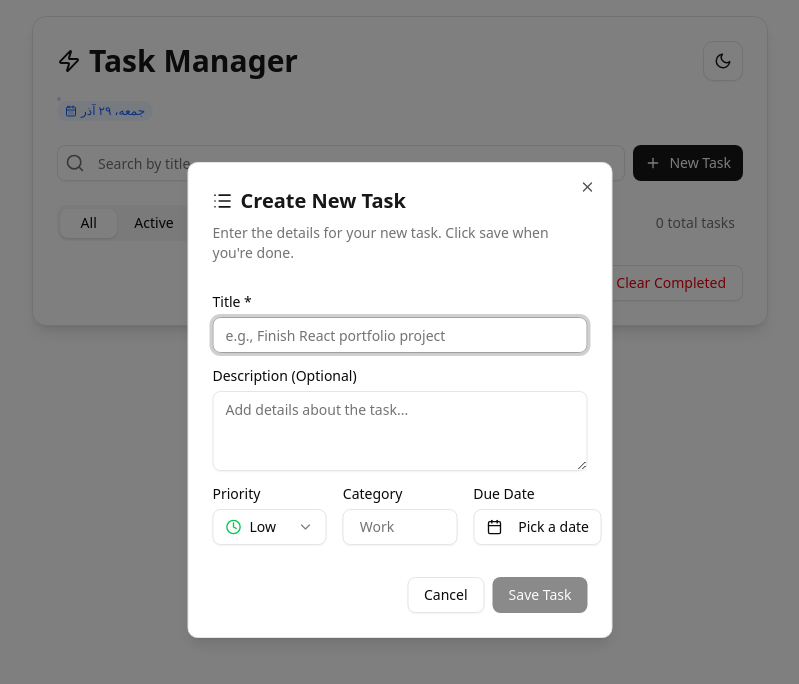
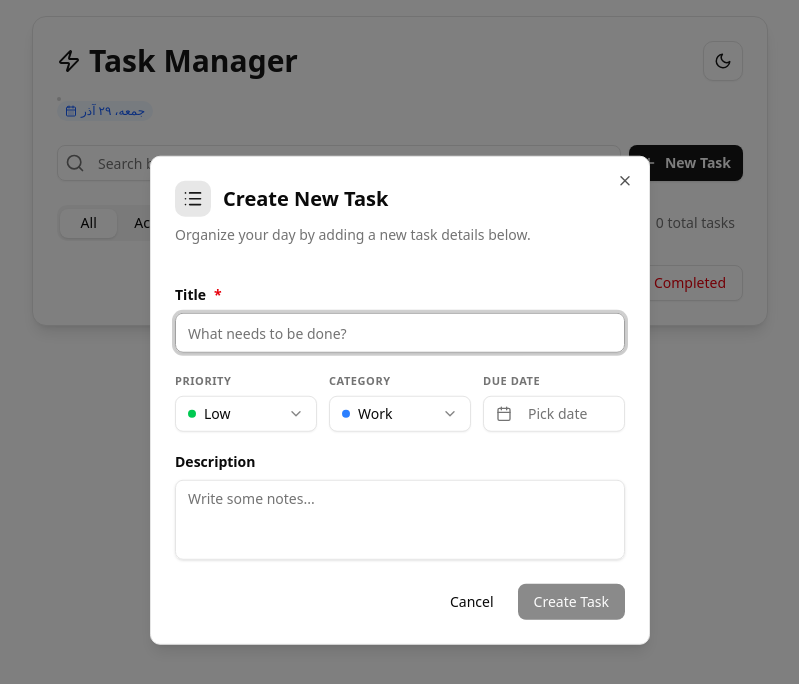
Before and after one commit to siamand-shirzad/todo, a React (Vite) app: page / in a window 1280 px wide. Both pictures are taken after a click on the button "New Task". Shown: the top 684 px of the page, without its empty margins (240-1039 px from the left). Built offline with nearby package versions, Linux system fonts and the light colour scheme.

Commit message:
feat : adding calender and category

```diff
--- a/src/components/CreateTaskDialog.jsx
+++ b/src/components/CreateTaskDialog.jsx
@@ -1,7 +1,8 @@
 import * as React from 'react';
-import { Plus, Clock, List, Calendar, ChevronDown, Check } from 'lucide-react';
+import { Plus, Calendar as CalendarIcon, List, ChevronDown, Check } from 'lucide-react';
+import { format } from 'date-fns';
 
-// فرض بر این است که این کامپوننت‌ها از shadcn/ui وارد شده‌اند:
+import { cn } from '@/lib/utils';
 import {
   Dialog,
   DialogContent,
@@ -16,34 +17,35 @@ import { Input } from '@/components/ui/input';
 import { Label } from '@/components/ui/label';
 import { Textarea } from '@/components/ui/textarea';
 import { Popover, PopoverContent, PopoverTrigger } from '@/components/ui/popover';
-import { Command, CommandEmpty, CommandGroup, CommandInput, CommandItem } from '@/components/ui/command';
+import { Calendar } from '@/components/ui/calendar';
 import useTodoStore from '@/store/useTodoStore';
 
 const priorities = [
-  { value: 'low', label: 'Low', icon: Clock, color: 'text-green-500' },
-  { value: 'medium', label: 'Medium', icon: Clock, color: 'text-yellow-500' },
-  { value: 'high', label: 'High', icon: Clock, color: 'text-red-500' }
+  { value: 'low', label: 'Low', color: 'bg-green-500' },
+  { value: 'medium', label: 'Medium', color: 'bg-yellow-500' },
+  { value: 'high', label: 'High', color: 'bg-red-500' }
 ];
-
 const categories = [
-  { value: 'work', label: 'Work' },
-  { value: 'personal', label: 'Personal' },
-  { value: 'learning', label: 'Learning' },
-  { value: 'other', label: 'Other' }
+  { value: 'work', label: 'Work', color: 'bg-blue-500' },
+  { value: 'personal', label: 'Personal', color: 'bg-purple-500' },
+  { value: 'learning', label: 'Learning', color: 'bg-indigo-500' },
+  { value: 'other', label: 'Other', color: 'bg-gray-500' }
 ];
 
 export function CreateTaskDialog() {
-  const addTask = useTodoStore((state) => state.addTask);
+  const addTask = useTodoStore(state => state.addTask);
   const [open, setOpen] = React.useState(false);
 
+  // فرم استیت‌ها (Form States)
   const [title, setTitle] = React.useState('');
   const [description, setDescription] = React.useState('');
-  const [priority, setPriority] = React.useState(priorities[0]); // Low as default
-  const [category, setCategory] = React.useState(categories[0]); // Work as default
-  const [dueDate, setDueDate] = React.useState(null); // Calendar state needed here
+  const [priority, setPriority] = React.useState(priorities[0]);
+  const [category, setCategory] = React.useState(categories[0]);
+  const [dueDate, setDueDate] = React.useState(null);
 
-  const handleSave = () => {
-    if (!title.trim()) return; // Title is required
+  const handleSave = e => {
+    e.preventDefault();
+    if (!title.trim()) return;
 
     const newTask = {
       id: Date.now(),
@@ -55,11 +57,14 @@ export function CreateTaskDialog() {
       completed: false,
       createdAt: Date.now()
     };
-    console.log(newTask);
-    addTask(newTask)
 
+    addTask(newTask);
+
+    // ریست کردن فرم بعد از ذخیره
     setTitle('');
     setDescription('');
+    setPriority(priorities[0]);
+    setCategory(categories[0]);
     setDueDate(null);
     setOpen(false);
   };
@@ -67,114 +72,143 @@ export function CreateTaskDialog() {
   return (
     <Dialog open={open} onOpenChange={setOpen}>
       <DialogTrigger asChild>
-        <Button size='' className="bg-primary text-primary-foreground hover:bg-primary/90">
-          <Plus className="h-4 w-4 " />
+        <Button className="gap-2 shadow-sm font-semibold">
+          <Plus className="h-4 w-4" />
           New Task
         </Button>
       </DialogTrigger>
 
-       <DialogContent className="sm:max-w-[425px]">
-        <DialogHeader>
-          <DialogTitle className="flex items-center text-xl text-primary">
-            <List className="h-5 w-5 mr-2" />
+      <DialogContent
+        className="sm:max-w-[500px] p-0 overflow-hidden  data-[state=open]:animate-scale-fade-in data-[state=closed]:animate-scale-fade-out ">
+        <DialogHeader className="p-6 pb-0">
+          <DialogTitle className="flex items-center text-xl gap-3">
+            <div className="p-2 bg-primary/10 rounded-lg">
+              <List className="h-5 w-5 text-primary" />
+            </div>
             Create New Task
           </DialogTitle>
-          <DialogDescription>Enter the details for your new task. Click save when you're done.</DialogDescription>
+          <DialogDescription>Organize your day by adding a new task details below.</DialogDescription>
         </DialogHeader>
-
-        <div className="grid gap-4 py-4">
-          {/* Title Field */}
+        <form onSubmit={handleSave}>
+          <div className="p-6 grid gap-5">
             <div className="grid gap-2">
-            <Label htmlFor="title">Title *</Label>
+              <Label htmlFor="title" className="text-sm font-semibold">
+                Title <span className="text-destructive">*</span>
+              </Label>
               <Input
                 id="title"
-              placeholder="e.g., Finish React portfolio project"
+                placeholder="What needs to be done?"
                 value={title}
                 onChange={e => setTitle(e.target.value)}
-              className="col-span-3"
+                className="h-10 shadow-sm"
+                autoFocus
               />
             </div>
 
-          {/* Description Field */}
-          <div className="grid gap-2">
-            <Label htmlFor="description">Description (Optional)</Label>
-            <Textarea
-              id="description"
-              placeholder="Add details about the task..."
-              value={description}
-              onChange={e => setDescription(e.target.value)}
-              className="col-span-3 min-h-20"
-            />
-          </div>
-
-          {/* Priority, Category, and Due Date Row */}
-          <div className="grid grid-cols-3 gap-4">
-            {/* Priority Selection (Combobox/Popover) */}
-            <div className="grid gap-2 col-span-1">
-              <Label>Priority</Label>
+            {/* ردیف تنظیمات سه تایی */}
+            <div className="grid grid-cols-1 sm:grid-cols-3 gap-3">
+              {/* Priority */}
+              <div className="grid gap-1.5">
+                <Label className="text-[11px] uppercase tracking-wider text-muted-foreground font-bold">Priority</Label>
                 <Popover>
                   <PopoverTrigger asChild>
-                  <Button variant="outline" role="combobox" className="justify-between h-9">
-                    <div className="flex items-center">
-                      <priority.icon className={`mr-2 h-4 w-4 ${priority.color}`} />
+                    <Button variant="outline" className="justify-between h-9 px-3 font-normal">
+                      <div className="flex items-center gap-2">
+                        <div className={cn('h-2 w-2 rounded-full', priority.color)} />
                         {priority.label}
                       </div>
-                    <ChevronDown className="ml-2 h-4 w-4 shrink-0 opacity-50" />
+                      <ChevronDown className="h-3 w-3 opacity-50" />
                     </Button>
                   </PopoverTrigger>
-                <PopoverContent className="w-[180px] p-2">
-                  <div className="flex flex-col">
+                  <PopoverContent className="w-[140px] p-1 " align="start">
                     {priorities.map(p => (
                       <button
                         key={p.value}
                         onClick={() => setPriority(p)}
-                        className="flex flex-row items-center justify-center    px-2 py-1.5 rounded hover:bg-accent text-sm">
-                        <p.icon className={`order-2 h-4 w-4 ${p.color}`} />
+                        className="flex items-center w-full gap-2 px-2 py-1.5 rounded-sm text-sm hover:bg-accent transition-colors">
+                        <div className={cn('h-2 w-2 rounded-full', p.color)} />
                         {p.label}
-
-                        {priority.value === p.value && <Check className="mr-auto order-1 h-4 w-4" />}
+                        {priority.value === p.value && <Check className="ml-auto h-3 w-3" />}
                       </button>
                     ))}
-                  </div>
                   </PopoverContent>
                 </Popover>
               </div>
 
-            {/* Category Selection (Combobox/Popover) */}
-            <div className="grid gap-2 col-span-1">
-              <Label>Category</Label>
-              <Button variant="outline" className="justify-between h-9 text-muted-foreground">
+              {/* Category */}
+              <div className="grid gap-1.5">
+                <Label className="text-[11px] uppercase tracking-wider text-muted-foreground font-bold">Category</Label>
+                <Popover>
+                  <PopoverTrigger asChild>
+                    <Button variant="outline" className="justify-between h-9 px-3 font-normal">
+                      <div className="flex items-center gap-2">
+                        <div className={cn('h-2 w-2 rounded-full', category.color)} />
                         {category.label}
+                      </div>
+                      <ChevronDown className="h-3 w-3 opacity-50" />
                     </Button>
+                  </PopoverTrigger>
+                  <PopoverContent className="w-[140px] p-1" align="start">
+                    {categories.map(c => (
+                      <button
+                        key={c.value}
+                        onClick={() => setCategory(c)}
+                        className="flex items-center w-full gap-2 px-2 py-1.5 rounded-sm text-sm hover:bg-accent transition-colors">
+                        <div className={cn('h-2 w-2 rounded-full', c.color)} />
+                        {c.label}
+                        {category.value === c.value && <Check className="ml-auto h-3 w-3" />}
+                      </button>
+                    ))}
+                  </PopoverContent>
+                </Popover>
               </div>
 
-            {/* Due Date (Calendar/Popover) - نیاز به کامپوننت Calendar از shadcn */}
-            <div className="grid gap-2 col-span-1">
-              <Label>Due Date</Label>
+              {/* Date Picker */}
+              <div className="grid gap-1.5">
+                <Label className="text-[11px] uppercase tracking-wider text-muted-foreground font-bold">Due Date</Label>
                 <Popover>
                   <PopoverTrigger asChild>
-                  <Button variant={'outline'} className="justify-start text-left font-normal h-9">
-                    <Calendar className="mr-2 h-4 w-4" />
-                    {dueDate ? format(dueDate, 'PPP') : 'Pick a date'}
+                    <Button
+                      variant="outline"
+                      className={cn(
+                        'justify-start text-left h-9 px-3 font-normal',
+                        !dueDate && 'text-muted-foreground'
+                      )}>
+                      <CalendarIcon className="mr-2 h-3 w-3" />
+                      {dueDate ? format(dueDate, 'MMM d') : <span>Pick date</span>}
                     </Button>
                   </PopoverTrigger>
-                <PopoverContent className="w-auto p-0">
-                  {/* <CalendarComponent mode="single" selected={dueDate} onSelect={setDueDate} /> */}
-                  <div className="p-2 text-center text-sm text-muted-foreground">Calendar component needed</div>
+                  <PopoverContent className="w-auto p-0" align="end">
+                    <Calendar mode="single" selected={dueDate} onSelect={setDueDate} initialFocus />
                   </PopoverContent>
                 </Popover>
               </div>
             </div>
+
+            {/* Description */}
+            <div className="grid gap-2">
+              <Label htmlFor="description" className="text-sm font-semibold">
+                Description
+              </Label>
+              <Textarea
+                id="description"
+                placeholder="Write some notes..."
+                value={description}
+                onChange={e => setDescription(e.target.value)}
+                className="min-h-20 resize-none shadow-sm"
+              />
+            </div>
           </div>
 
-        <DialogFooter>
-          <Button variant="outline" type="button" onClick={() => setOpen(false)}>
+          <DialogFooter className="p-6 pt-0 ">
+            <Button type="button" variant="ghost" onClick={() => setOpen(false)}>
               Cancel
-          </Button>{' '}
-          <Button type="submit" onClick={handleSave} disabled={!title.trim()}>
-            Save Task
+            </Button>
+            <Button type="submit" disabled={!title.trim()} className="px-6">
+              Create Task
             </Button>
           </DialogFooter>
+        </form>
       </DialogContent>
     </Dialog>
   );
```
Lines whose indentation alone changed are shown as unchanged.
